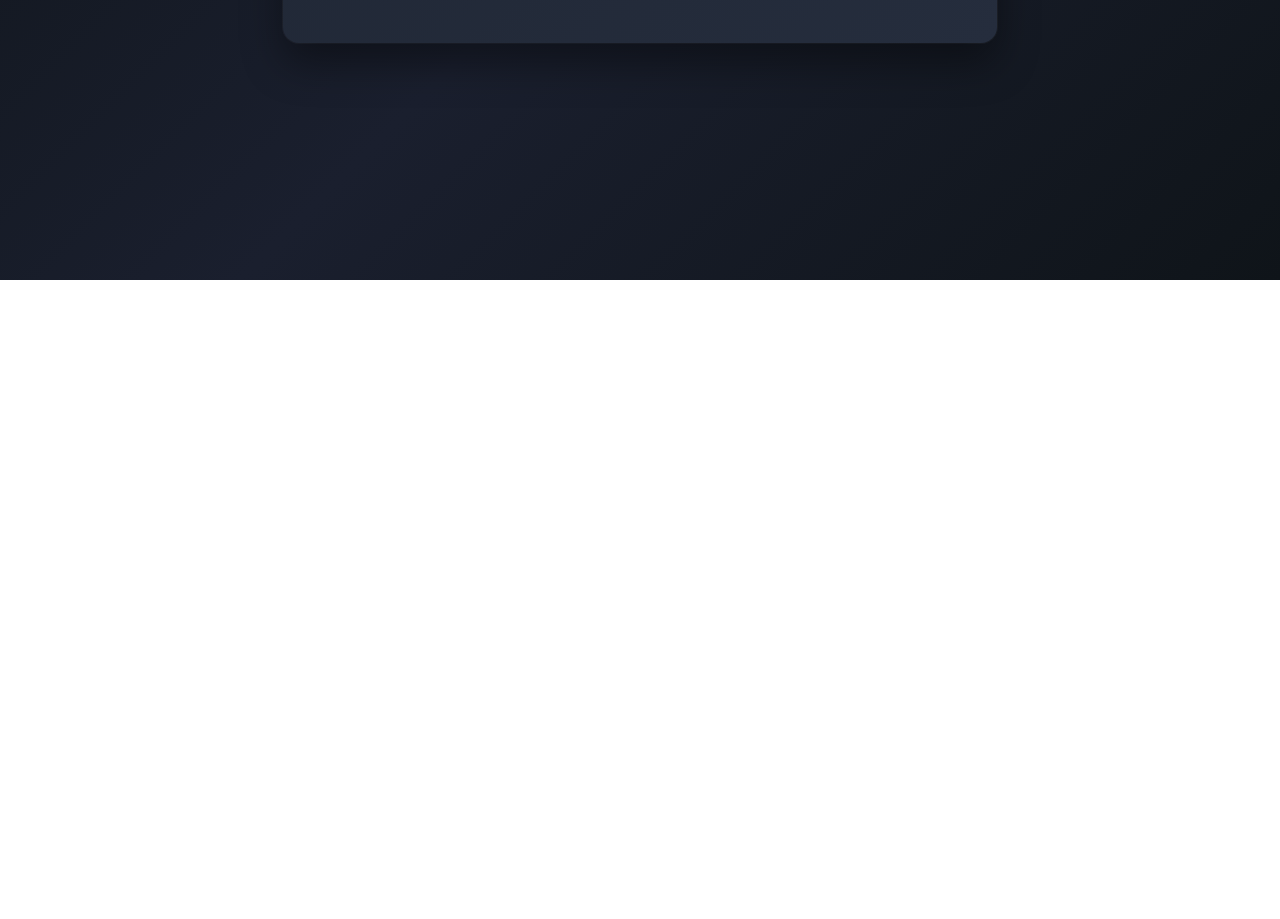
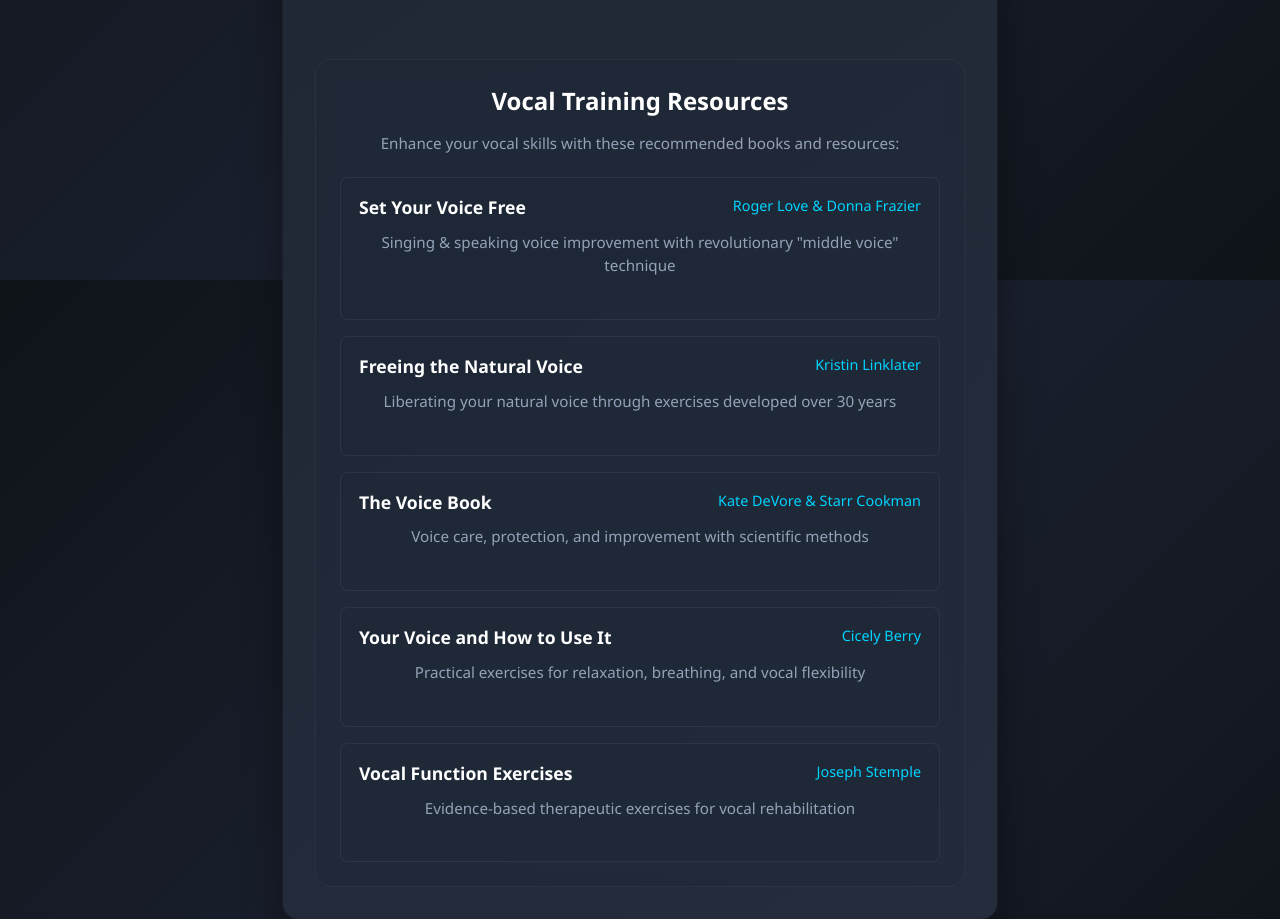
Before and after one commit to danverbraganza/vocal-mirror, a React (Vite) app: page / in a window 1280 px wide. Shown: the part 520-1439 px from the top of the page. Before the commit the page ends 800 px from the top, so only its background shows below. Built offline with nearby package versions, Linux system fonts and the light colour scheme.

Commit message:
Add vocal resources

```diff
--- a/src/App.tsx
+++ b/src/App.tsx
@@ -190,6 +190,63 @@ function App() {
           />
         </div>
       </div>
+
+      <div className="resources-section">
+        <h2>Vocal Training Resources</h2>
+        <p>Enhance your vocal skills with these recommended books and resources:</p>
+
+        <div className="resources-grid">
+          <a href="https://rogerlove.com/set-your-voice-free3/" target="_blank" rel="noopener noreferrer" className="resource-card">
+            <div className="resource-header">
+              <h3>Set Your Voice Free</h3>
+              <span className="resource-author">Roger Love & Donna Frazier</span>
+            </div>
+            <p className="resource-description">
+              Singing & speaking voice improvement with revolutionary "middle voice" technique
+            </p>
+          </a>
+
+          <a href="https://www.amazon.com/Freeing-Natural-Voice-Practice-Language/dp/0896762505" target="_blank" rel="noopener noreferrer" className="resource-card">
+            <div className="resource-header">
+              <h3>Freeing the Natural Voice</h3>
+              <span className="resource-author">Kristin Linklater</span>
+            </div>
+            <p className="resource-description">
+              Liberating your natural voice through exercises developed over 30 years
+            </p>
+          </a>
+
+          <a href="https://www.chicagoreviewpress.com/the-voice-book-products-9781641603300.php" target="_blank" rel="noopener noreferrer" className="resource-card">
+            <div className="resource-header">
+              <h3>The Voice Book</h3>
+              <span className="resource-author">Kate DeVore & Starr Cookman</span>
+            </div>
+            <p className="resource-description">
+              Voice care, protection, and improvement with scientific methods
+            </p>
+          </a>
+
+          <a href="https://www.amazon.com/Your-Voice-How-Use-Confidence/dp/0863698263" target="_blank" rel="noopener noreferrer" className="resource-card">
+            <div className="resource-header">
+              <h3>Your Voice and How to Use It</h3>
+              <span className="resource-author">Cicely Berry</span>
+            </div>
+            <p className="resource-description">
+              Practical exercises for relaxation, breathing, and vocal flexibility
+            </p>
+          </a>
+
+          <a href="https://uad-lab.slhs.phhp.ufl.edu/2021/03/26/vocal-function-exercises/" target="_blank" rel="noopener noreferrer" className="resource-card">
+            <div className="resource-header">
+              <h3>Vocal Function Exercises</h3>
+              <span className="resource-author">Joseph Stemple</span>
+            </div>
+            <p className="resource-description">
+              Evidence-based therapeutic exercises for vocal rehabilitation
+            </p>
+          </a>
+        </div>
+      </div>
     </div>
   );
 }
--- a/vocal-mirror.css
+++ b/vocal-mirror.css
@@ -303,3 +303,109 @@ input[type=number]::-webkit-outer-spin-button {
         0 0 0 3px rgba(0, 212, 255, 0.3);
     transform: scale(1.1);
 }
+
+/* Resources section styling */
+.resources-section {
+    margin-top: 48px;
+    padding: 24px;
+    background: rgba(31, 41, 55, 0.4);
+    border: 1px solid rgba(75, 85, 99, 0.2);
+    border-radius: 16px;
+    backdrop-filter: blur(8px);
+}
+
+.resources-section h2 {
+    margin: 0 0 16px 0;
+    font-size: 1.5rem;
+    font-weight: 600;
+    color: #ffffff;
+    text-align: center;
+}
+
+.resources-section p {
+    margin: 0 0 24px 0;
+    color: #94a3b8;
+    text-align: center;
+    font-size: 0.95rem;
+}
+
+.resources-grid {
+    display: flex;
+    flex-direction: column;
+    gap: 16px;
+}
+
+.resource-card {
+    display: block;
+    text-decoration: none;
+    color: inherit;
+    background: rgba(31, 41, 55, 0.6);
+    border: 1px solid rgba(75, 85, 99, 0.3);
+    border-radius: 8px;
+    padding: 18px;
+    transition: all 0.2s ease;
+}
+
+.resource-card:hover {
+    background: rgba(31, 41, 55, 0.8);
+    border-color: rgba(75, 85, 99, 0.5);
+}
+
+.resource-header {
+    display: flex;
+    justify-content: space-between;
+    align-items: flex-start;
+    margin-bottom: 12px;
+    gap: 16px;
+}
+
+.resource-card h3 {
+    margin: 0;
+    font-size: 1.1rem;
+    font-weight: 600;
+    color: #ffffff;
+    line-height: 1.3;
+    flex: 1;
+}
+
+.resource-author {
+    font-size: 0.9rem;
+    color: #00d4ff;
+    font-weight: 500;
+    text-align: right;
+    flex-shrink: 0;
+    min-width: 120px;
+}
+
+.resource-description {
+    margin: 0;
+    font-size: 0.9rem;
+    color: #cbd5e1;
+    line-height: 1.5;
+}
+
+/* Responsive card styling */
+@media (max-width: 768px) {
+    .resource-header {
+        flex-direction: column;
+        gap: 8px;
+        align-items: flex-start;
+    }
+
+    .resource-author {
+        text-align: left;
+        min-width: auto;
+    }
+
+    .resource-card {
+        padding: 16px;
+    }
+
+    .resource-card h3 {
+        font-size: 1rem;
+    }
+
+    .resource-description {
+        font-size: 0.85rem;
+    }
+}
```
